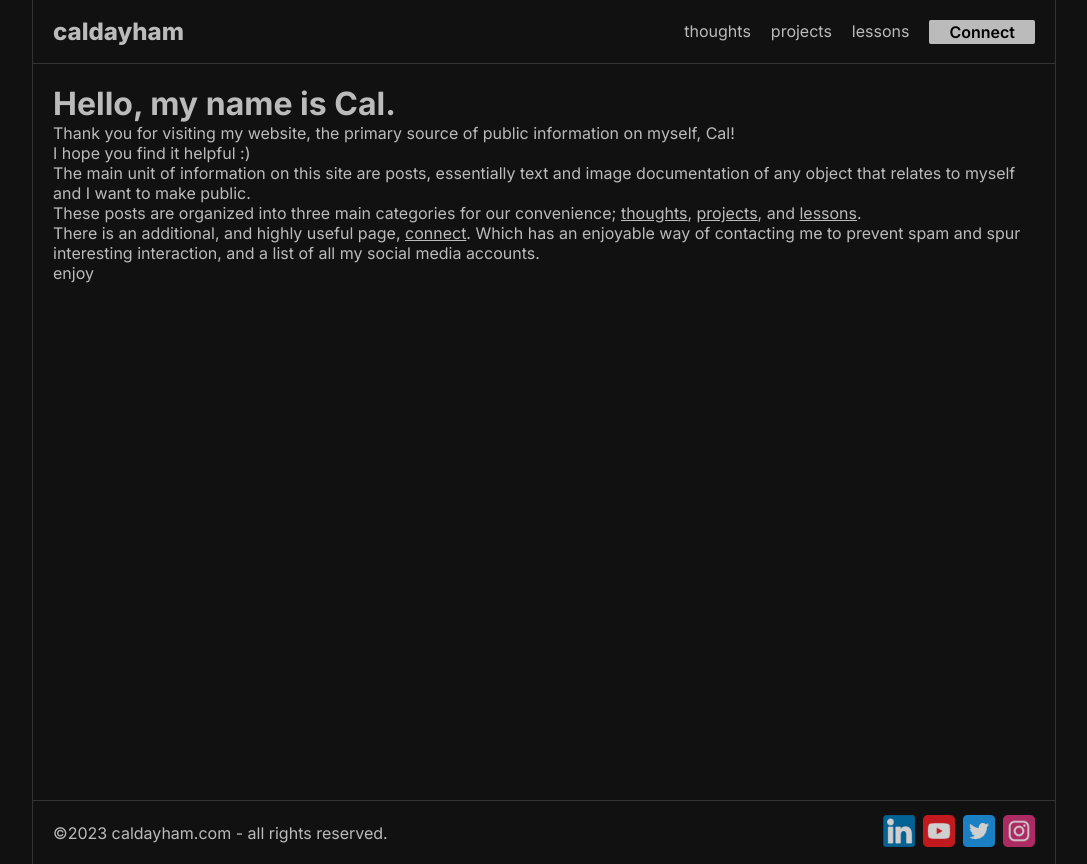
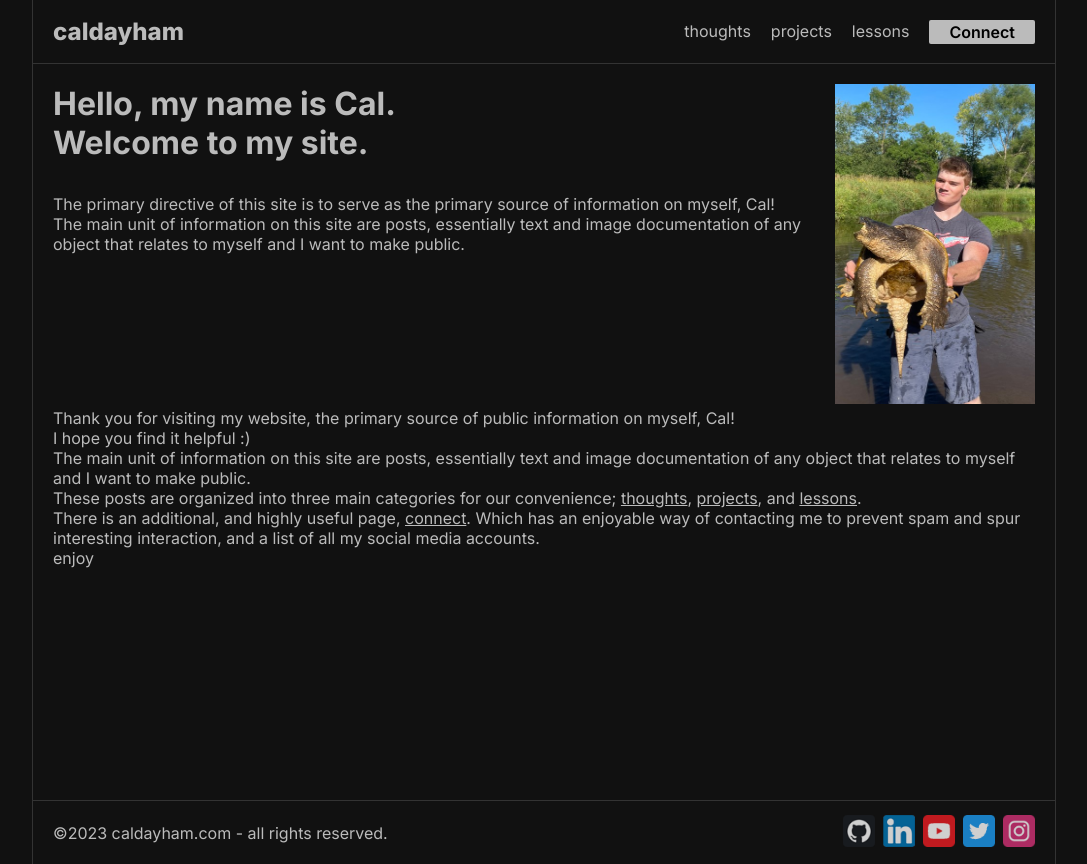
Before and after one commit to caldayham/front-caldayham.com, a Next.js app: page / in a window 1280 px wide. Shown: the whole page, without its empty margins (96-1183 px from the left). Built offline with nearby package versions, Linux system fonts and the light colour scheme.

Commit message:
new stuff

```diff
--- a/src/app/page.module.css
+++ b/src/app/page.module.css
@@ -1,2 +1,7 @@
 .container {
 }
+
+.mainSection {
+    display: flex;
+    justify-content: space-between;
+}
--- a/src/app/page.tsx
+++ b/src/app/page.tsx
@@ -1,11 +1,22 @@
 import React from 'react'
 import styles from './page.module.css'
 import Link from 'next/link'
+import Image from 'next/image'
 
 export default function LandingPage() {
   return (
     <div className='pageContainer'>
-      <h1>Hello, my name is Cal.</h1>
+      <div className={styles.mainSection}>
+        <div>
+          <h1>Hello, my name is Cal.</h1>
+          <h1 style={{marginBottom: '2rem'}}>Welcome to my site.</h1>
+          <p>The primary directive of this site is to serve as the primary source of information on myself, Cal!</p>
+          <p>The main unit of information on this site are posts, essentially text and image documentation of any object that relates to myself and I want to make public.</p>
+        </div>
+        <div>
+          <Image src='/images/2022-snapper-zoom.jpg' alt='cal x snapping turtle' width={200} height={320} />
+        </div>
+      </div>
       <p>Thank you for visiting my website, the primary source of public information on myself, Cal!</p>
       <p>I hope you find it helpful :)</p>
       <p>The main unit of information on this site are posts, essentially text and image documentation of any object that relates to myself and I want to make public.</p>
--- a/src/data/socialAccounts.ts
+++ b/src/data/socialAccounts.ts
@@ -1,6 +1,12 @@
 import { SocialAccount } from "@/models/socialAccount.model";
 
 const socialAccounts:SocialAccount[] = [
+    {
+        id: 0,
+        platform: 'github',
+        iconPath: '/icons/github.png',
+        link: 'https://github.com/caldayham',
+    },
     {
         id: 1,
         platform: 'linkedin',
```
Also changed, not shown: src/data/posts.ts (added, +13 -0 lines), src/models/post.model.ts (added, +15 -0 lines), public/icons/github.png (added), 1 other file (tests, documents, lock files or other folders).
